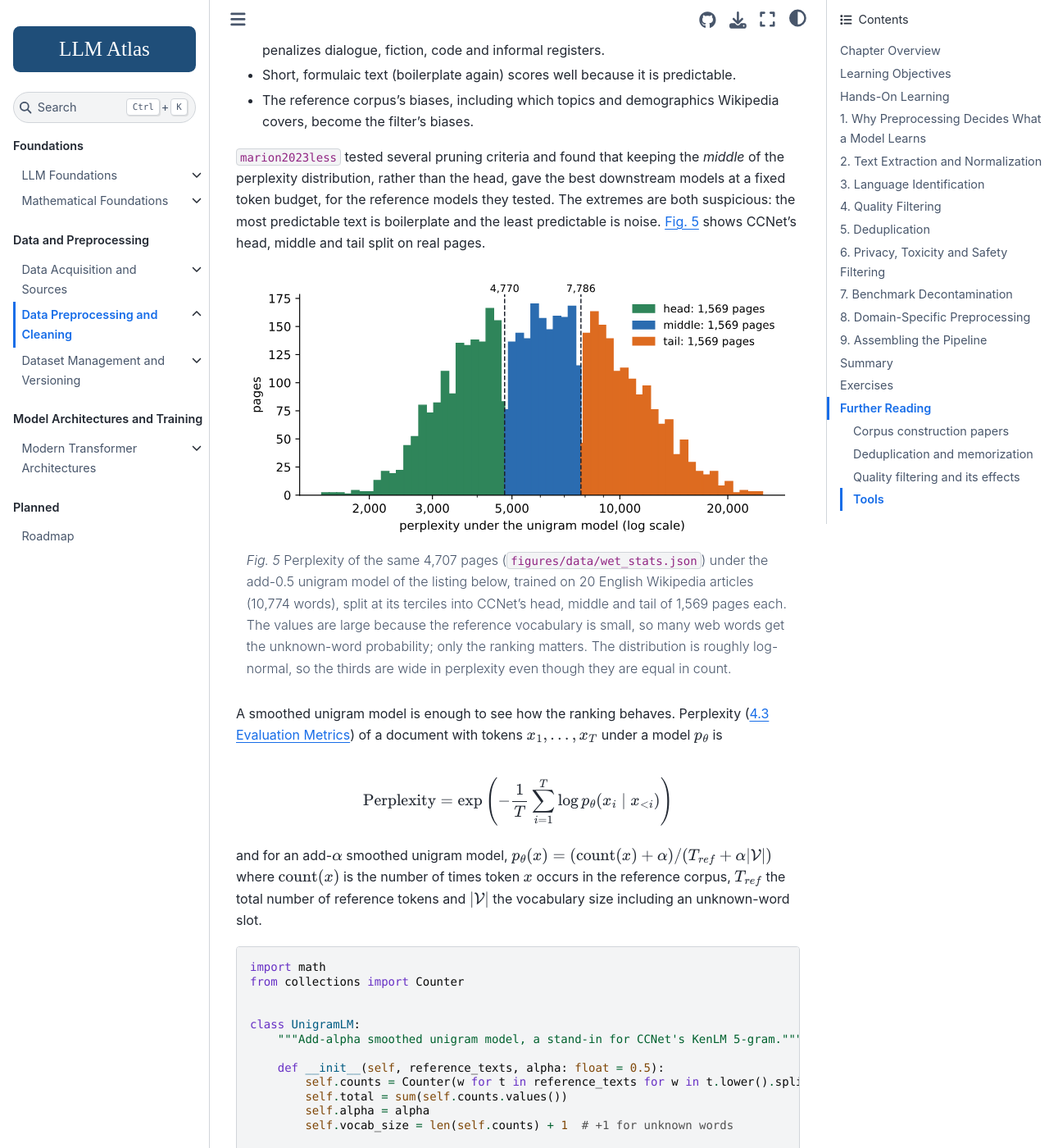
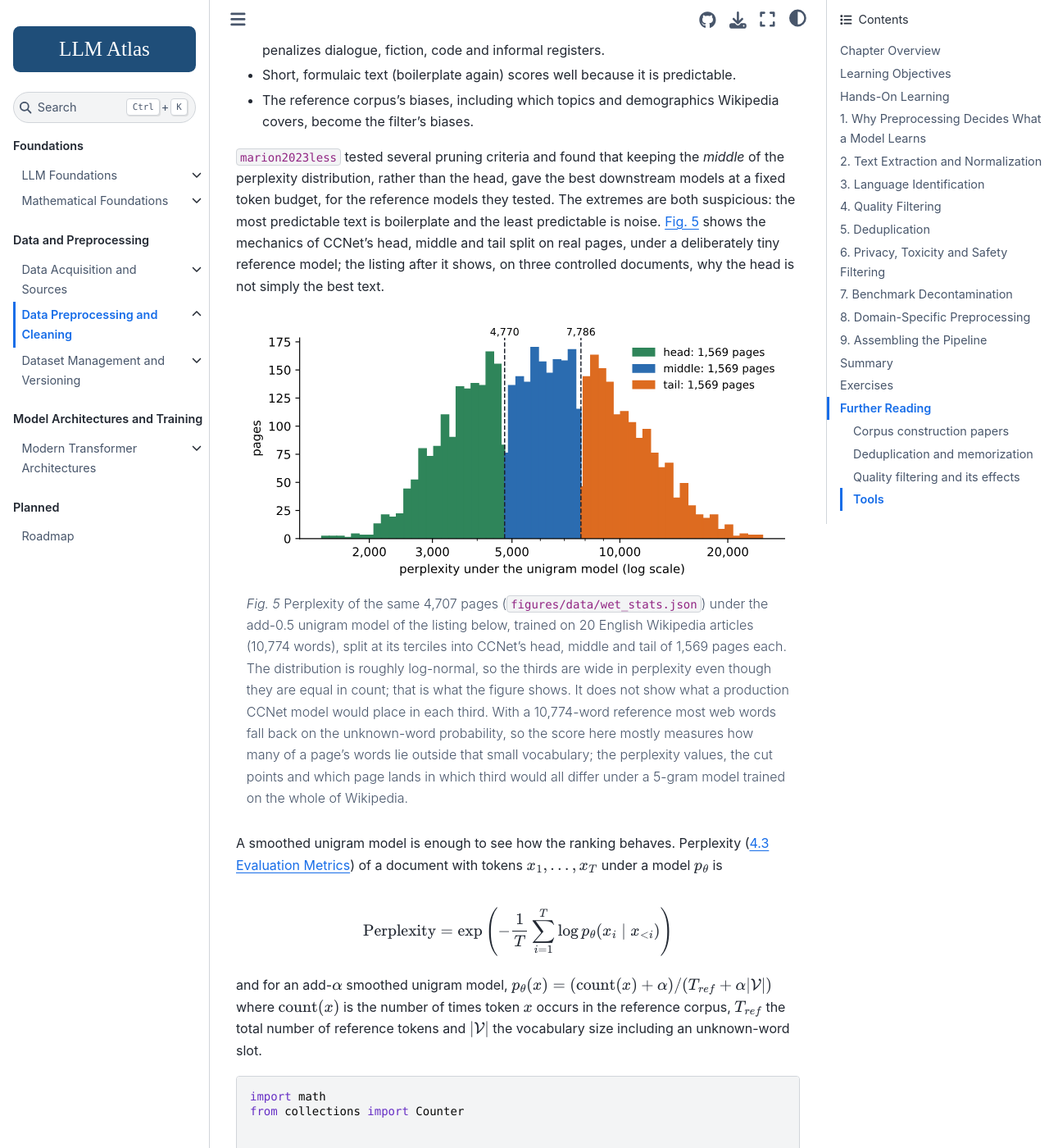
Before and after one commit to Beaker12/llmatlas, a Jupyter Book: the page built from chapters/04-preprocessing/index.md, in a window 1280 px wide and 1400 px high, scrolled down 20445 px. Shown: the whole window at 82% size. Built offline with Jupyter Book 1.0.4 settings and Sphinx 7.4.7 and the Sphinx Book theme 1.1.4, drawn with Linux system fonts in a browser that asks for light colours; pages that are not in the unit, such as notebooks, are missing from menus; cross-references to code outside the pages are shown as plain code.

Commit message:
Chapter 4: state what the perplexity-tercile figure can and cannot show

````diff
--- a/chapters/04-preprocessing/index.md
+++ b/chapters/04-preprocessing/index.md
@@ -672,14 +672,14 @@ The appeal is that one scoring function replaces dozens of rules. The problems a
 - Short, formulaic text (boilerplate again) scores well because it is predictable.
 - The reference corpus's biases, including which topics and demographics Wikipedia covers, become the filter's biases.
 
-{cite:t}`marion2023less` tested several pruning criteria and found that keeping the *middle* of the perplexity distribution, rather than the head, gave the best downstream models at a fixed token budget, for the reference models they tested. The extremes are both suspicious: the most predictable text is boilerplate and the least predictable is noise. {numref}`fig-ch4-perplexity-terciles` shows CCNet's head, middle and tail split on real pages.
+{cite:t}`marion2023less` tested several pruning criteria and found that keeping the *middle* of the perplexity distribution, rather than the head, gave the best downstream models at a fixed token budget, for the reference models they tested. The extremes are both suspicious: the most predictable text is boilerplate and the least predictable is noise. {numref}`fig-ch4-perplexity-terciles` shows the mechanics of CCNet's head, middle and tail split on real pages, under a deliberately tiny reference model; the listing after it shows, on three controlled documents, why the head is not simply the best text.
 
 ```{figure} figures/perplexity-terciles.*
 :name: fig-ch4-perplexity-terciles
 :alt: Histogram of the perplexity of 4,707 English web pages on a log scale, colored into three equal-count thirds with cuts near 4,770 and 7,786.
 :width: 100%
 
-Perplexity of the same 4,707 pages (`figures/data/wet_stats.json`) under the add-0.5 unigram model of the listing below, trained on 20 English Wikipedia articles (10,774 words), split at its terciles into CCNet's head, middle and tail of 1,569 pages each. The values are large because the reference vocabulary is small, so many web words get the unknown-word probability; only the ranking matters. The distribution is roughly log-normal, so the thirds are wide in perplexity even though they are equal in count.
+Perplexity of the same 4,707 pages (`figures/data/wet_stats.json`) under the add-0.5 unigram model of the listing below, trained on 20 English Wikipedia articles (10,774 words), split at its terciles into CCNet's head, middle and tail of 1,569 pages each. The distribution is roughly log-normal, so the thirds are wide in perplexity even though they are equal in count; that is what the figure shows. It does not show what a production CCNet model would place in each third. With a 10,774-word reference most web words fall back on the unknown-word probability, so the score here mostly measures how many of a page's words lie outside that small vocabulary; the perplexity values, the cut points and which page lands in which third would all differ under a 5-gram model trained on the whole of Wikipedia.
 ```
 
 A smoothed unigram model is enough to see how the ranking behaves. Perplexity ({ref}`sec-ch1-perplexity`) of a document with tokens $x_1, \dots, x_T$ under a model $p_\theta$ is
````
